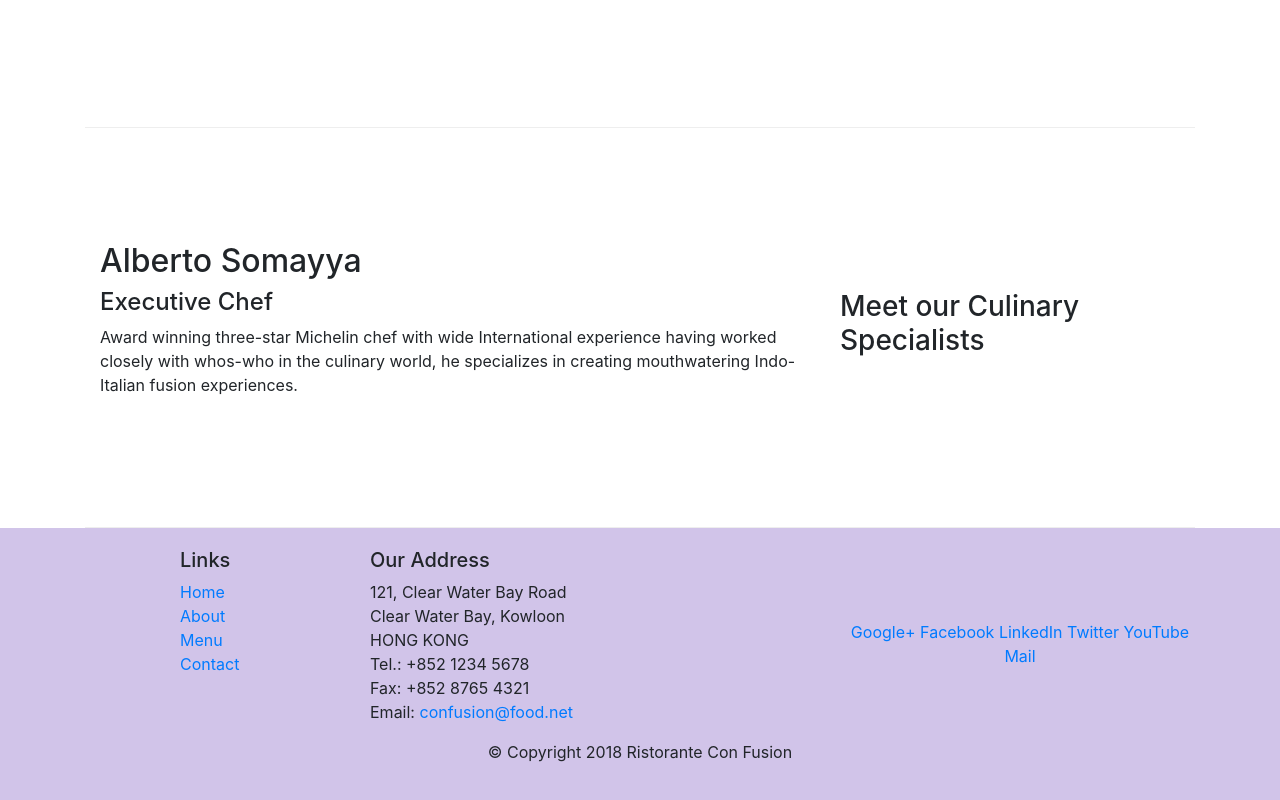
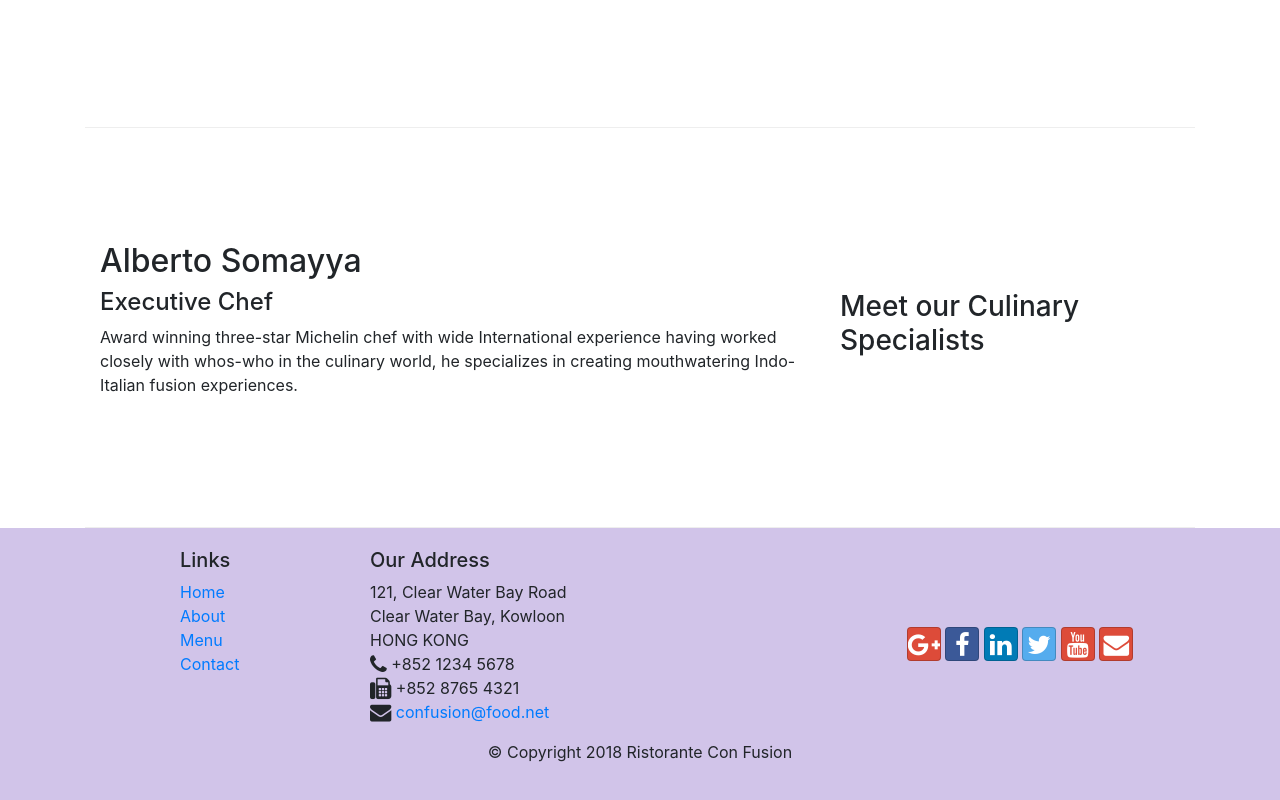
Before and after one commit to punit2000/learning-bootstrap, a website: page index.html in a window 1280 px wide. Shown: the part 1006-1806 px from the top of the page. Drawn offline with nearby package versions, Linux system fonts and the light colour scheme.

Commit message:
fonts and icons

```diff
--- a/index.html
+++ b/index.html
@@ -10,6 +10,8 @@
 
      <!-- Bootstrap CSS -->
      <link rel="stylesheet" href="node_modules/bootstrap/dist/css/bootstrap.min.css">
+     <link rel="stylesheet" href="node_modules/font-awesome/css/font-awesome.min.css">
+     <link rel="stylesheet" href="node_modules/bootstrap-social/bootstrap-social.css">
      <link rel="stylesheet" href="css/styles.css">
 </head>
 
@@ -22,10 +24,10 @@
             <a class="navbar-brand mr-auto" href="#">Ristorante con Fusion</a>
             <div class="collapse navbar-collapse" id="Navbar">
                 <ul class="navbar-nav mr-auto">
-                    <li class="nav-item active"><a class="nav-link" href="#">Home</a></li>
-                    <li class="nav-item"><a class="nav-link" href="./aboutus.html">About</a></li>
-                    <li class="nav-item"><a class="nav-link" href="#">Menu</a></li>
-                    <li class="nav-item"><a class="nav-link" href="#">Contact</a></li>
+                    <li class="nav-item active"><a class="nav-link" href="#"><span class="fa fa-home fa-lg"></span> Home</a></li>
+                    <li class="nav-item"><a class="nav-link" href="./aboutus.html"><span class="fa fa-info fa-lg"></span> About</a></li>
+                    <li class="nav-item"><a class="nav-link" href="#"><span class="fa fa-list fa-lg"></span> Menu</a></li>
+                    <li class="nav-item"><a class="nav-link" href="#"><span class="fa fa-address-card fa-lg"></span> Contact</a></li>
 
                 </ul>
             </div>
@@ -97,19 +99,19 @@
 		              121, Clear Water Bay Road<br>
 		              Clear Water Bay, Kowloon<br>
 		              HONG KONG<br>
-		              Tel.: +852 1234 5678<br>
-		              Fax: +852 8765 4321<br>
-		              Email: <a href="mailto:confusion@food.net">confusion@food.net</a>
+		              <i class="fa fa-phone fa-lg"></i> +852 1234 5678<br>
+		              <i class="fa fa-fax fa-lg"></i>  +852 8765 4321<br>
+		              <i class="fa fa-envelope fa-lg"></i>  <a href="mailto:confusion@food.net">confusion@food.net</a>
 		           </address>
                 </div>
                 <div class="col-12 col-sm-4 align-self-center">
                     <div class="text-center">
-                        <a href="http://google.com/+">Google+</a>
-                        <a href="http://www.facebook.com/profile.php?id=">Facebook</a>
-                        <a href="http://www.linkedin.com/in/">LinkedIn</a>
-                        <a href="http://twitter.com/">Twitter</a>
-                        <a href="http://youtube.com/">YouTube</a>
-                        <a href="mailto:">Mail</a>
+                        <a class="btn btn-social-icon btn-google" href="http://google.com/+"><i class="fa fa-google-plus fa-lg"></i></a>
+                        <a class="btn btn-social-icon btn-facebook" href="http://www.facebook.com/profile.php?id="><i class="fa fa-facebook fa-lg"></i></a>
+                        <a class="btn btn-social-icon btn-linkedin" href="http://www.linkedin.com/in/"><i class="fa fa-linkedin fa-lg"></i></a>
+                        <a class="btn btn-social-icon btn-twitter" href="http://twitter.com/"><i class="fa fa-twitter fa-lg"></i></a>
+                        <a class="btn btn-social-icon btn-google" href="http://youtube.com/"><i class="fa fa-youtube fa-lg"></i></a>
+                        <a class="btn btn-social-icon btn-google " href="mailto:"><i class="fa fa-envelope fa-lg"></i></a>
                     </div>
                 </div>
            </div>
--- a/package.json
+++ b/package.json
@@ -15,6 +15,8 @@
   },
   "dependencies": {
     "bootstrap": "^4.0.0",
+    "bootstrap-social": "^5.1.1",
+    "font-awesome": "^4.7.0",
     "jquery": "^3.3.1",
     "popper.js": "^1.12.9"
   }
```
Also changed, not shown: aboutus.html (+15 -13 lines), 1 other file.
